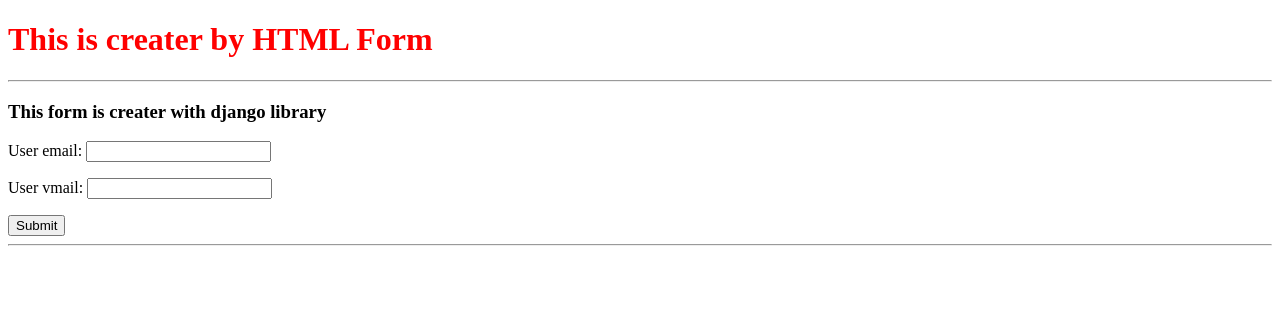
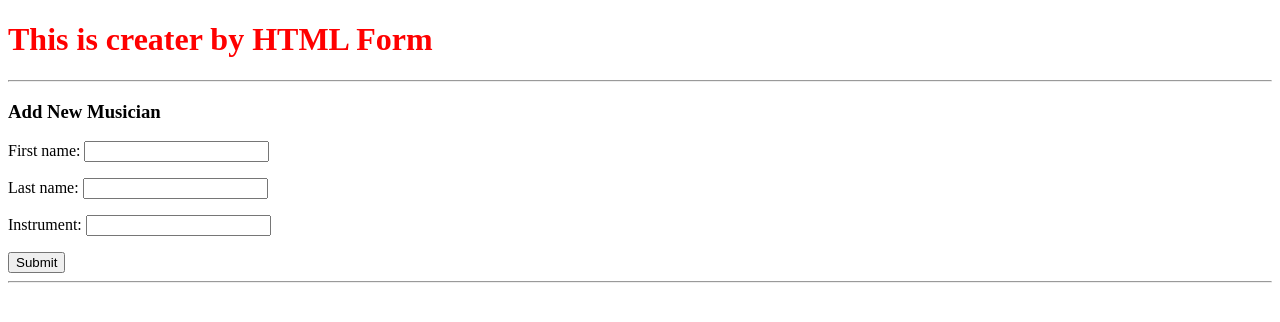
Before and after one commit to hasibkyau/DjangoFirstApp, a Django app: page /first_app/form/ in a window 1280 px wide. Shown: the top 322 px of the page. Run offline with Django 4.2, Linux system fonts and the light colour scheme; parts of the project's set-up code (start-up, migrations or seed data) failed here and were passed over.

Commit message:
model form

```diff
--- a/first_app/forms.py
+++ b/first_app/forms.py
@@ -1,25 +1,32 @@
 from django import forms
 from django.core import validators
+# from first_app.models import Album, Musician
+from first_app import models
 
-def even_or_not(value):
-    if value%2 == 1:
-        raise forms.ValidationError("please insert an even number!")
-
-class user_form(forms.Form):
-    user_email = forms.EmailField()
-    user_vmail = forms.EmailField()
-
-    def clean(self):
-        all_cleaned_data = super().clean
-        user_email = all_cleaned_data['user_email']
-        user_vmail = all_cleaned_data['user_vmail']
-
-        if user_email != user_vmail:
-            raise forms.ValidationError("Fields Don't Match !!!!!!")
+class MusicianForm(forms.ModelForm):
+    class Meta:
+        model = models.Musician
+        fields = "__all__"
+        # exclude = ['first_name']
+        # fields = ('first_name', 'last_name')
+e
 
 
+# def even_or_not(value):
+#     if value%2 == 1:
+#         raise forms.ValidationError("please insert an even number!")
 
+# class user_form(forms.Form):
+#     user_email = forms.EmailField()
+#     user_vmail = forms.EmailField()
 
+#     def clean(self):
+#         all_cleaned_data = super().clean
+#         user_email = all_cleaned_data['user_email']
+#         user_vmail = all_cleaned_data['user_vmail']
+
+#         if user_email != user_vmail:
+#             raise forms.ValidationError("Fields Don't Match !!!!!!")
 
 
 
--- a/first_app/urls.py
+++ b/first_app/urls.py
@@ -5,6 +5,8 @@ from first_app import views
 
 urlpatterns = [
     path('', views.index, name='index'),
+
+    path('index/', views.home, name='home'),
     path('home/', views.home, name='home'),
     path('contact/', views.contact, name='contact'),
     path('about/', views.about, name='about'),
--- a/first_app/views.py
+++ b/first_app/views.py
@@ -18,21 +18,32 @@ def contact(request):
 def about(request):
     return HttpResponse("<h1>This is About Page</h1> <a href='/first_app/'>Homepage</a> <a href='/first_app/contact/'>Contact</a>")
 
+def form(request):
+    new_form = forms.MusicianForm()
+
+    if request.method == 'POST':
+        new_form = forms.MusicianForm(request.POST)
+
+        if new_form.is_valid():
+            new_form.save(commit=True)
+            return index(request)
+    diction = {'test_form':new_form, "heading1":'Add New Musician'}
+    return render(request, 'first_app/form.html', context=diction)
 
 
-def form(request):
-    new_form = forms.user_form()
-    diction = {'test_form': new_form, 'heading1':"This form is creater with django library"}
+# def form(request):
+#     new_form = forms.user_form()
+#     diction = {'test_form': new_form, 'heading1':"This form is creater with django library"}
 
-    if request.method == 'POST':
-        new_form = forms.user_form(request.POST)
-        diction.update({'test_form':new_form})
+#     if request.method == 'POST':
+#         new_form = forms.user_form(request.POST)
+#         diction.update({'test_form':new_form})
 
-        if new_form.is_valid():
-            diction.update({'field':'Fields Match!!'})
-            diction.update({'form_submitted':"Yest"})
+#         if new_form.is_valid():
+#             diction.update({'field':'Fields Match!!'})
+#             diction.update({'form_submitted':"Yest"})
 
-    return render(request, 'first_app/form.html', context=diction)
+#     return render(request, 'first_app/form.html', context=diction)
 
 
 
--- a/templates/first_app/index.html
+++ b/templates/first_app/index.html
@@ -9,6 +9,7 @@
   <body>
     <h1>This is the Homepage of FIrst App!!</h1>
     <h2>{{text1}}</h2>
+    <a href="form/">Add new</a>
     <table border="1">
       <tr>
         <th>First Name</th>
```
Also changed, not shown: db.sqlite3.
